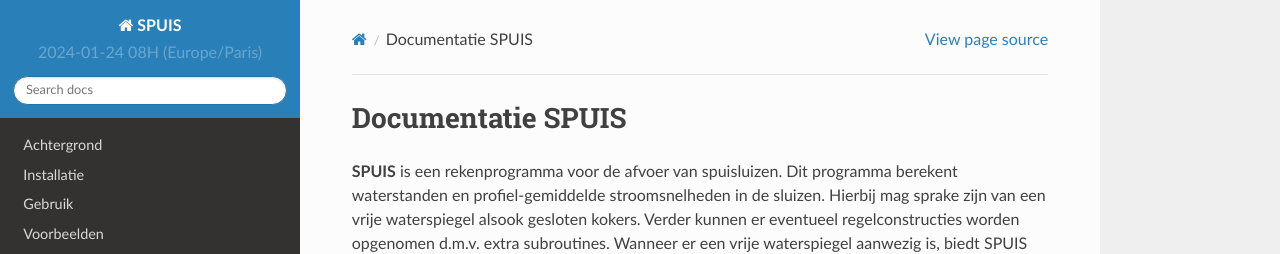
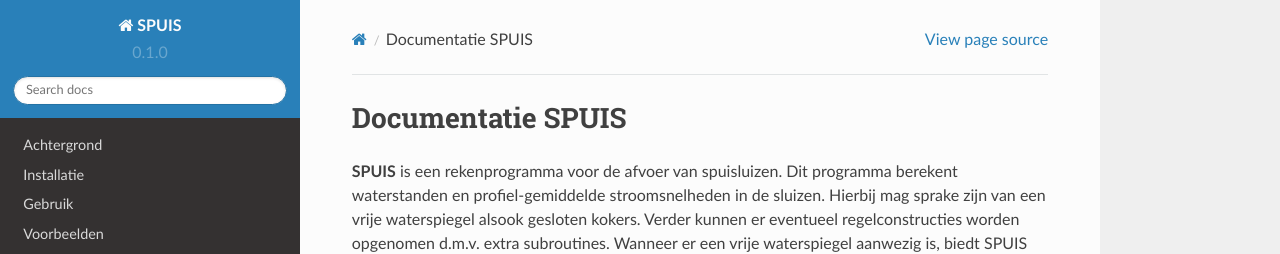
Before and after one commit to MartinvdEijk/SPUISdoc, a Sphinx documentation site: the page built from docs/source/index.rst, in a window 1280 px wide. Shown: the top 254 px of the page. Built offline with Sphinx 7.4.7 and the Read the Docs theme 2.0.0, drawn with Linux system fonts in a browser that asks for light colours; some of the changed lines change nothing that is shown.

Commit message:
New contents

```diff
--- a/docs/source/conf.py
+++ b/docs/source/conf.py
@@ -1,31 +1,21 @@
 # Configuration file for the Sphinx documentation builder.
-
-import platform
-from datetime import datetime
-from zoneinfo import ZoneInfo
-import sphinx
-import sphinx_material
 
 # -- Project information
 
 project = 'SPUIS'
 copyright = '2023, Eijk van der'
 author = 'Martin van der Eijk'
-release = "0.1.0"
-now = datetime.now(tz=ZoneInfo("Europe/Paris"))
-version = f"{now.year}-{now.month:02}-{now.day:02} {now.hour:02}H ({now.tzinfo})"
-today = version
+
+release = '0.1'
+version = '0.1.0'
 
 # -- General configuration
 extensions = [
-    "sphinx.ext.autodoc",
-    "sphinx.ext.doctest",
-    "sphinx.ext.extlinks",
-    "sphinx.ext.intersphinx",
-    "sphinx.ext.todo",
-    "sphinx.ext.mathjax",
-    "sphinx.ext.viewcode",
-    "sphinx_copybutton",
+    'sphinx.ext.duration',
+    'sphinx.ext.doctest',
+    'sphinx.ext.autodoc',
+    'sphinx.ext.autosummary',
+    'sphinx.ext.intersphinx',
 ]
 
 intersphinx_mapping = {
```
